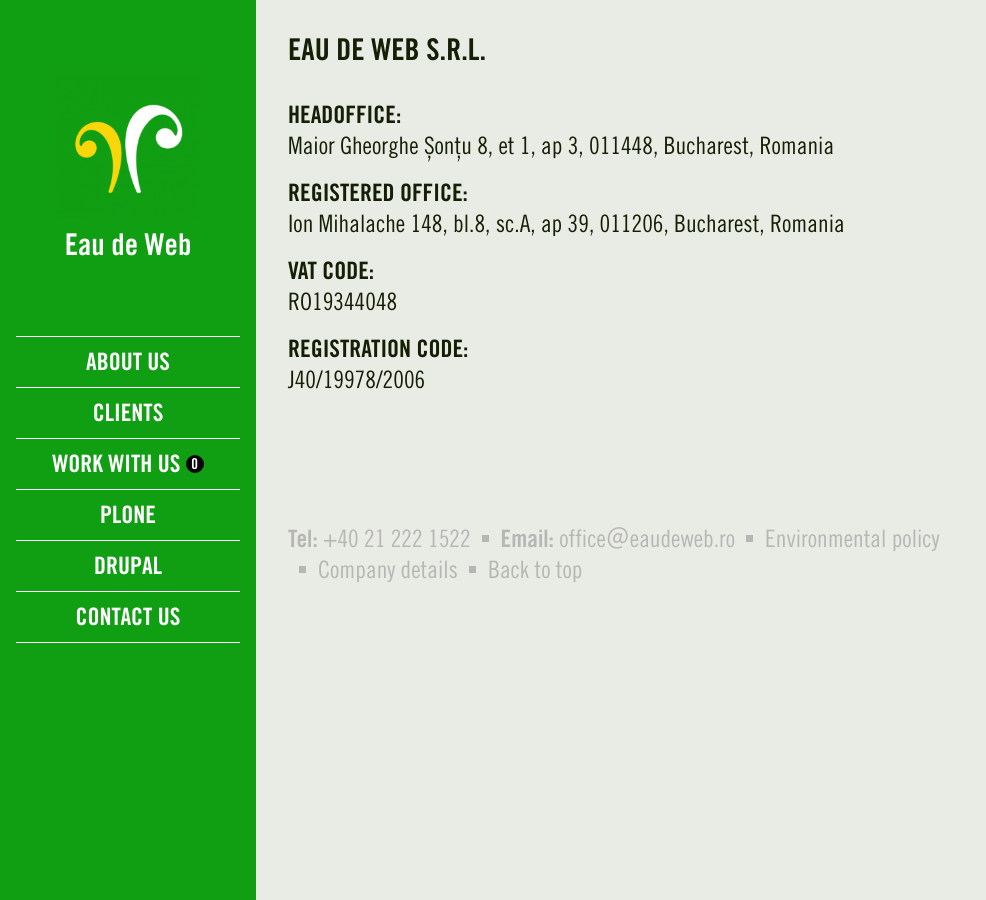
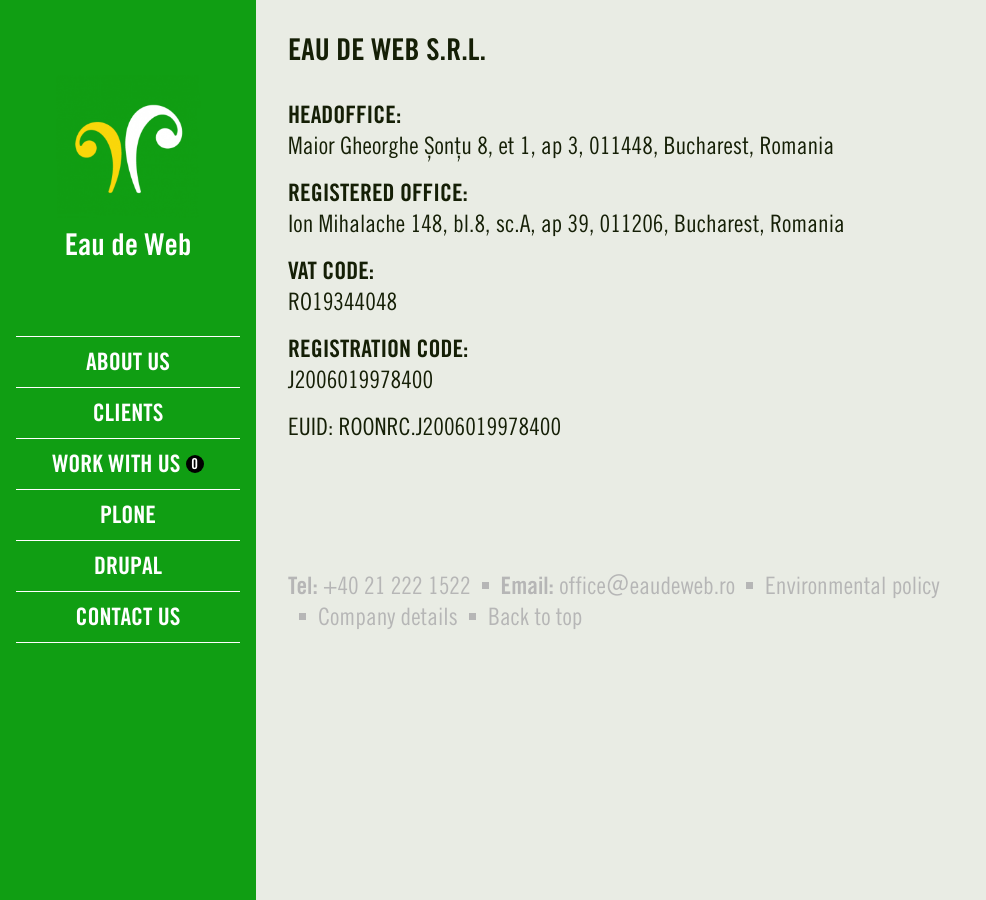
Before and after one commit to eaudeweb/eaudeweb.github.com, a Jekyll site: the page built from company.markdown, in a window 1280 px wide. Shown: the whole page, without its empty margins (0-986 px from the left). Built offline with Jekyll 4.4.1, drawn with Linux system fonts in a browser that asks for light colours; nearby versions of some CDN libraries.

Commit message:
Update company registration code

```diff
--- a/company.markdown
+++ b/company.markdown
@@ -20,4 +20,6 @@
 
 ### Registration code: ###
 
-J40/19978/2006
+J2006019978400
+
+EUID: ROONRC.J2006019978400
```
